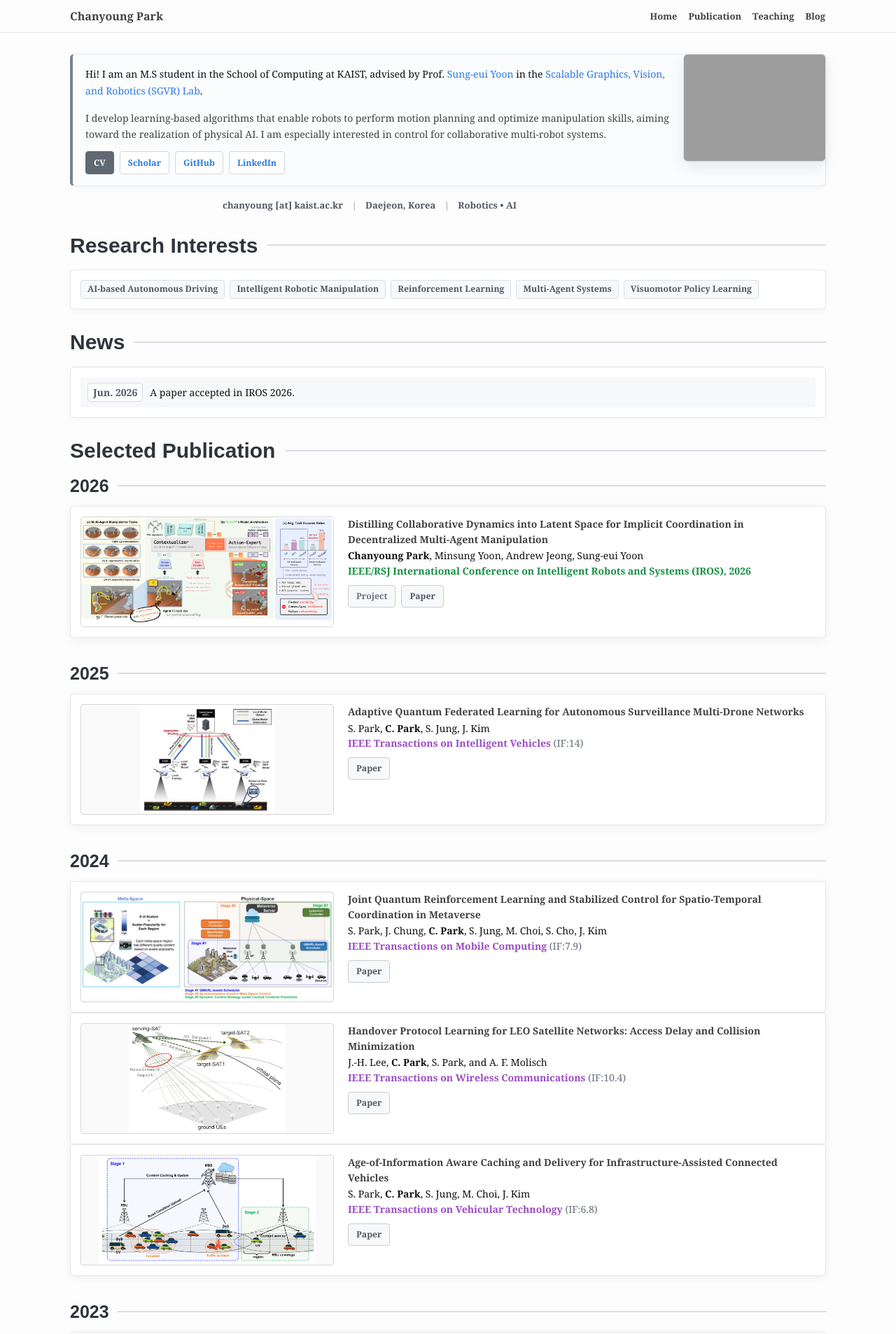
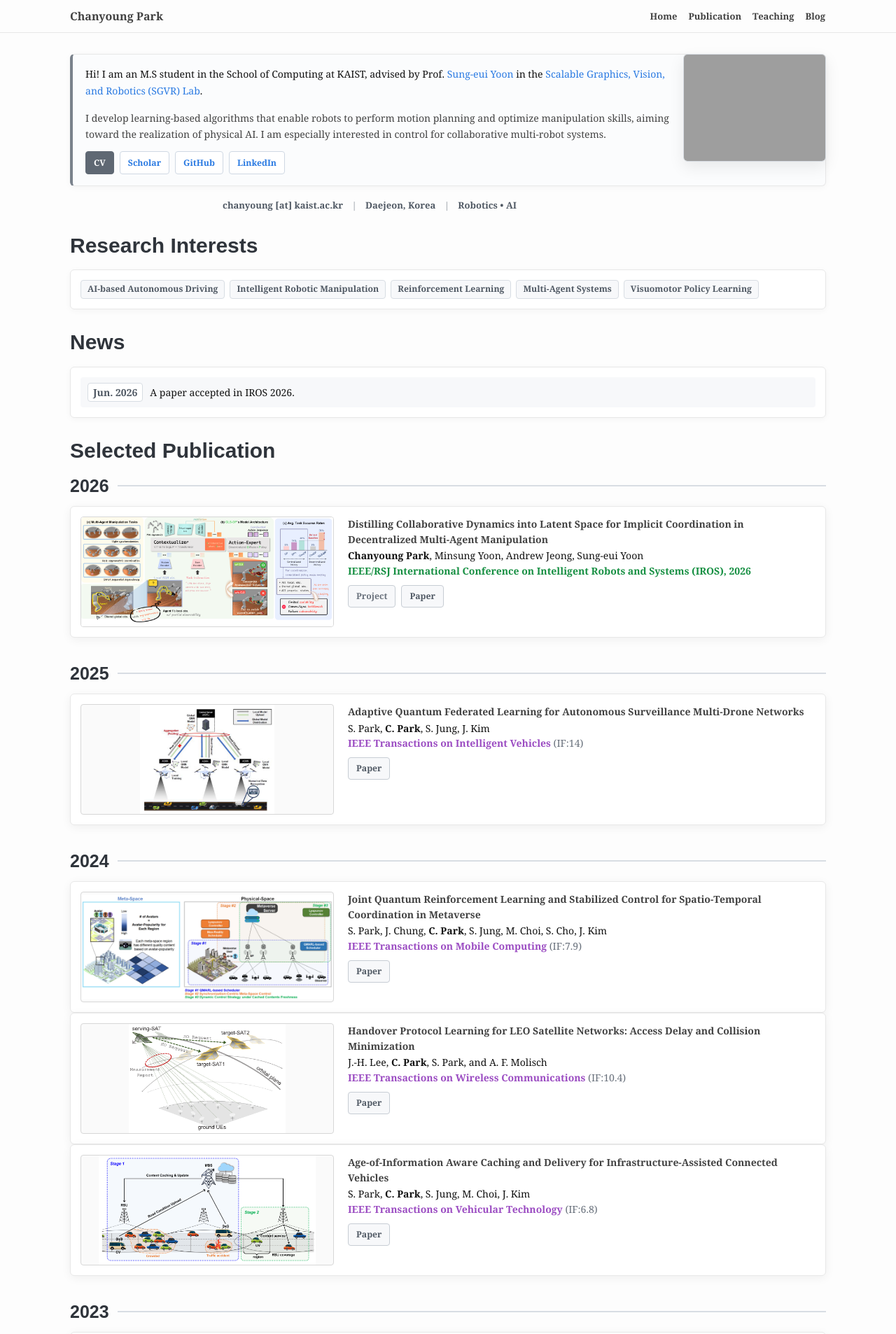
Before and after one commit to cosdeneb/cosdeneb.github.io, a Jekyll site: the page built from index.md, in a window 1280 px wide. Shown: the top 1906 px of the page at 70% size. Built offline with Jekyll 4.4.1, drawn with Linux system fonts in a browser that asks for light colours.

Commit message:
Remove homepage section title rules

```diff
--- a/_sass/_site.scss
+++ b/_sass/_site.scss
@@ -580,8 +580,5 @@
 }
 
 .home .home-section-title::after {
-  content: "";
-  flex: 1;
-  height: 2px;
-  background-color: #d8dde3;
+  content: none;
 }
```
